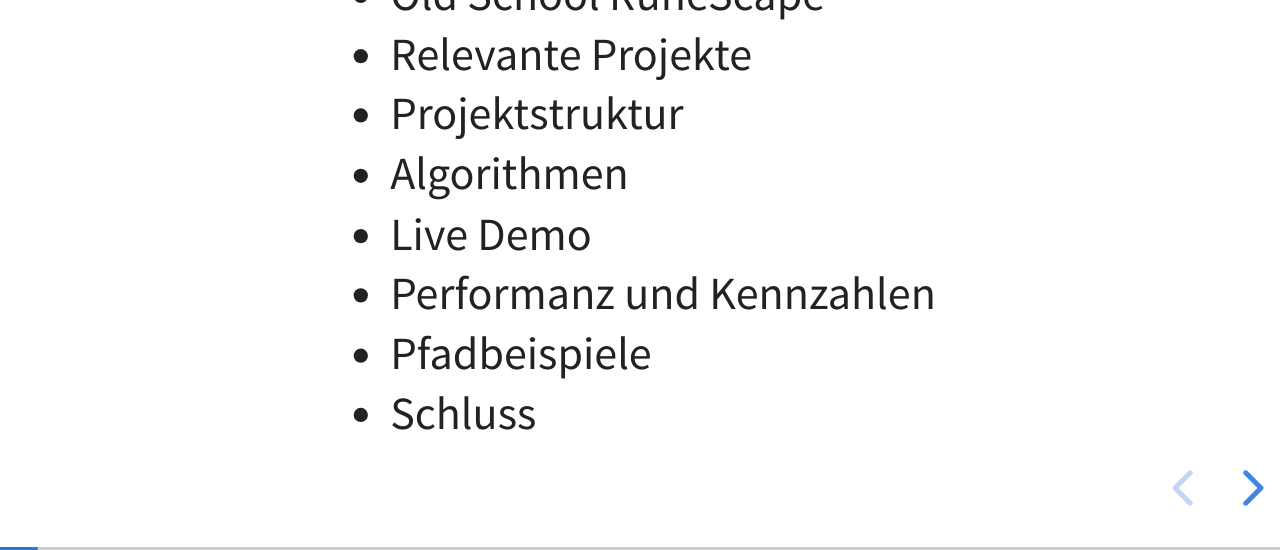
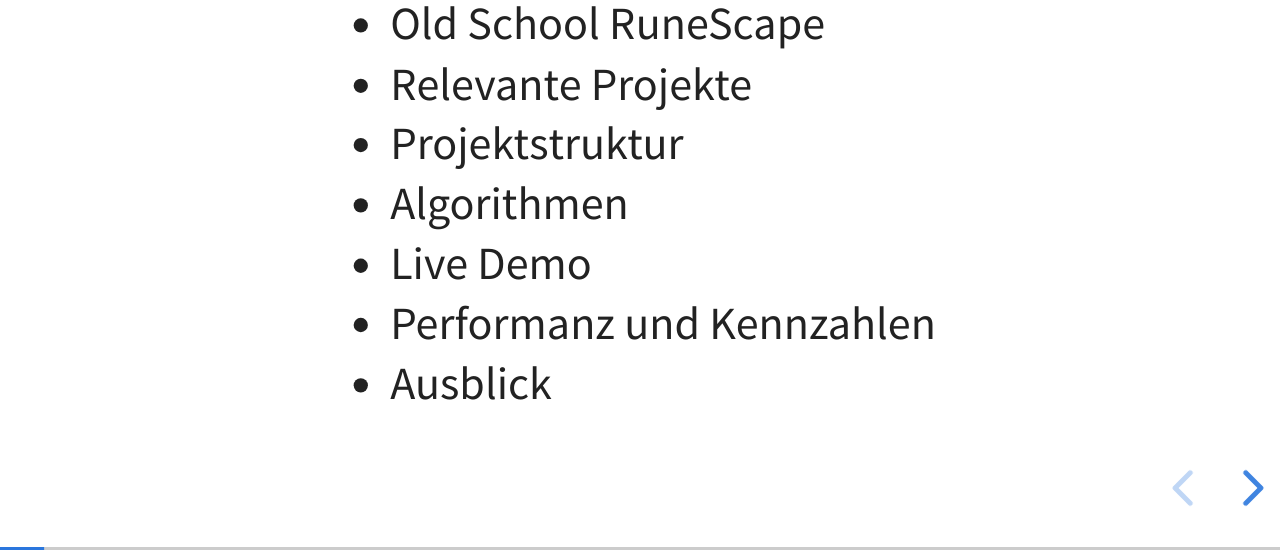
Before and after one commit to OlZe/osrs_pathfinder_presentation, a website: page index.html in a window 1280 px wide. Both pictures are taken after a click on the button "next slide". Shown: the part 250-800 px from the top of the page. Drawn offline with Linux system fonts and the light colour scheme.

Commit message:
removed examples

```diff
--- a/index.html
+++ b/index.html
@@ -43,8 +43,7 @@
 					<li>Algorithmen</li>
 					<li>Live Demo</li>
 					<li>Performanz und Kennzahlen</li>
-					<li>Pfadbeispiele</li>
-					<li>Schluss</li>
+					<li>Ausblick</li>
 				</ul>
 			</section>
 
@@ -649,7 +648,7 @@
 				<img src="media/nicht_begehbare_bereiche.png" alt="Nicht navigierbare Bereiche">
 			</section> -->
 
-			<section>
+			<!-- <section>
 				<h2>Beispiele von Pfaden</h2>
 				<img src="media/pfad5.png" alt="Der schnellste Pfad in die Stadt Ardougne">
 			</section>
@@ -667,9 +666,9 @@
 			<section>
 				<h2>Beispiele von Pfaden</h2>
 				<img src="media/pfad9.png" alt="Laufweg zur Farming Guild">
-			</section>
+			</section> -->
 
-			<section>
+			<!-- <section>
 				<h2>Zusammenfassung</h2>
 				<ul>
 					<li>movement dumper</li>
@@ -689,7 +688,7 @@
 						<li>Visualisiert Pfade</li>
 					</ul>
 				</ul>
-			</section>
+			</section> -->
 
 			<section>
 				<h2>Ausblick</h2>
```
